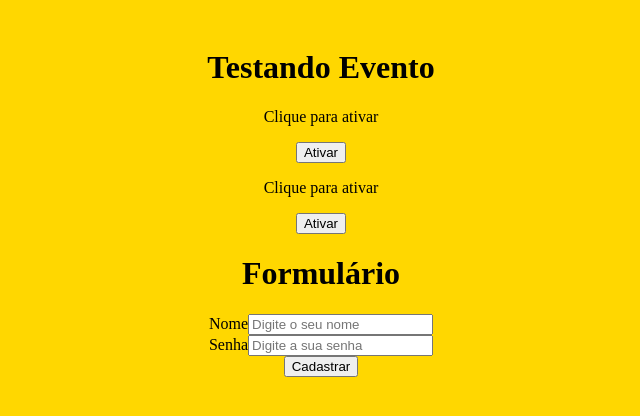
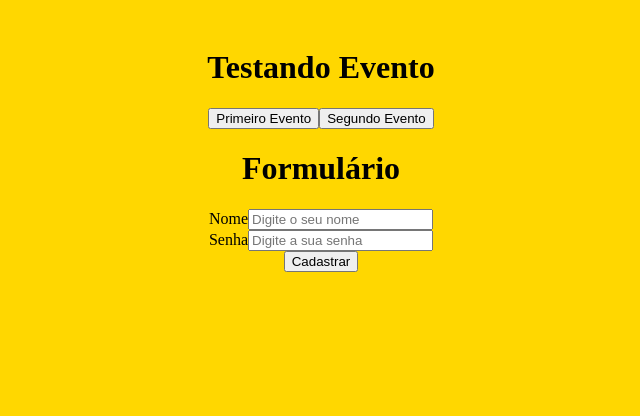
Before and after one commit to Pixelikas/Estudos-REACT, a React (Create React App) app: page / in a window 1280 px wide. Shown: the top 416 px of the page, without its empty margins (319-959 px from the left). Built offline with nearby package versions, Linux system fonts and the light colour scheme.

Commit message:
Add events by props

```diff
--- a/src/App.js
+++ b/src/App.js
@@ -9,7 +9,6 @@
 
         <h1>Testando Evento</h1>
         <Evento numero="1"/>
-        <Evento numero="2"/>
         <Form />
 
     </div>
--- a/src/components/Evento.js
+++ b/src/components/Evento.js
@@ -1,8 +1,16 @@
-function Evento({numero}){
+import Button from './eventos/Button'
+
+function Evento(){
 
     function meuEvento(){
 
-        console.log(`Opa, fui ativado! :D ${numero}`)
+        console.log(`Ativando primeiro evento! :D`)
+
+    }
+
+    function segundoEvento(){
+
+        console.log(`Ativando segundo evento! :D`)
 
     }
 
@@ -10,8 +18,8 @@
 
         <div>
 
-            <p>Clique para ativar</p>
-            <button onClick={meuEvento}>Ativar</button>
+            <Button event={meuEvento} text="Primeiro Evento" />
+            <Button event={segundoEvento} text="Segundo Evento" />
 
         </div>
 
--- /dev/null
+++ b/src/components/eventos/Button.js
@@ -0,0 +1,11 @@
+function Button(props){
+
+    return(
+
+        <button onClick={props.event}>{props.text}</button>
+
+    )
+
+}
+
+export default Button
```
